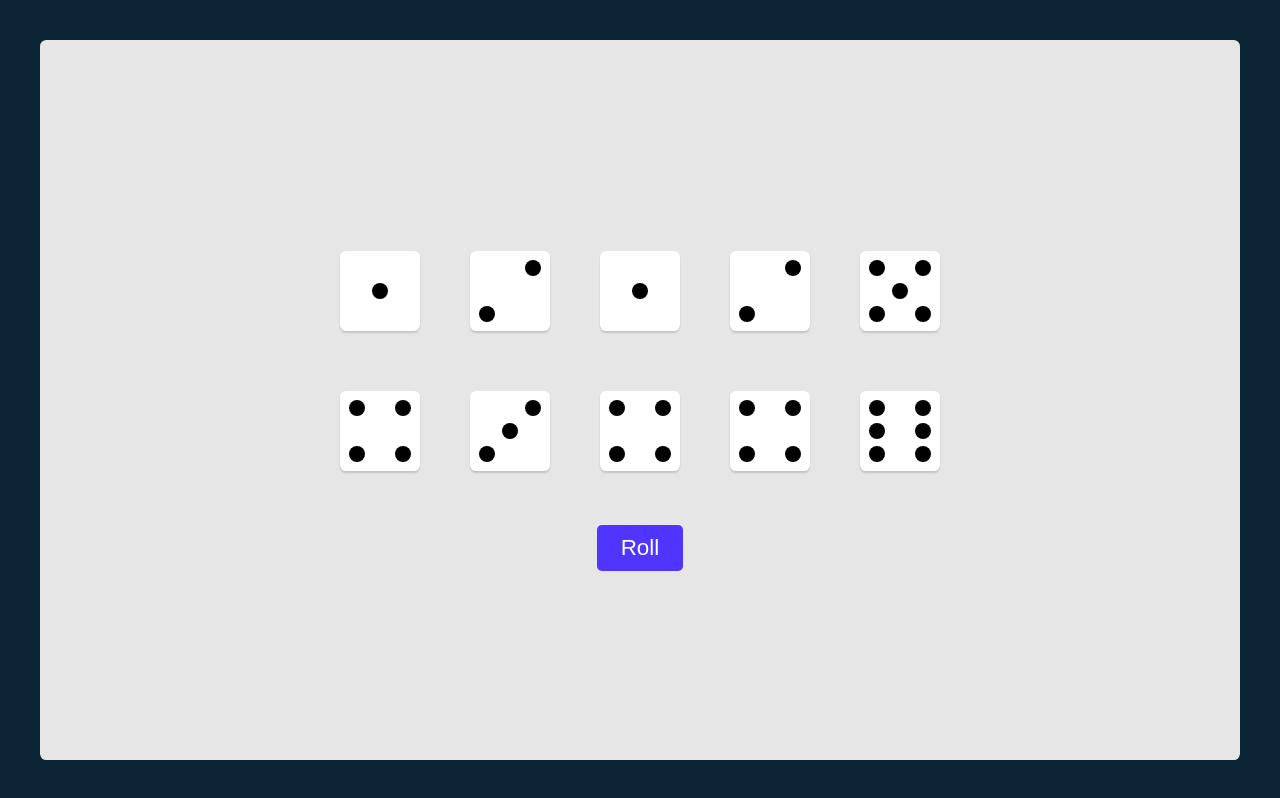
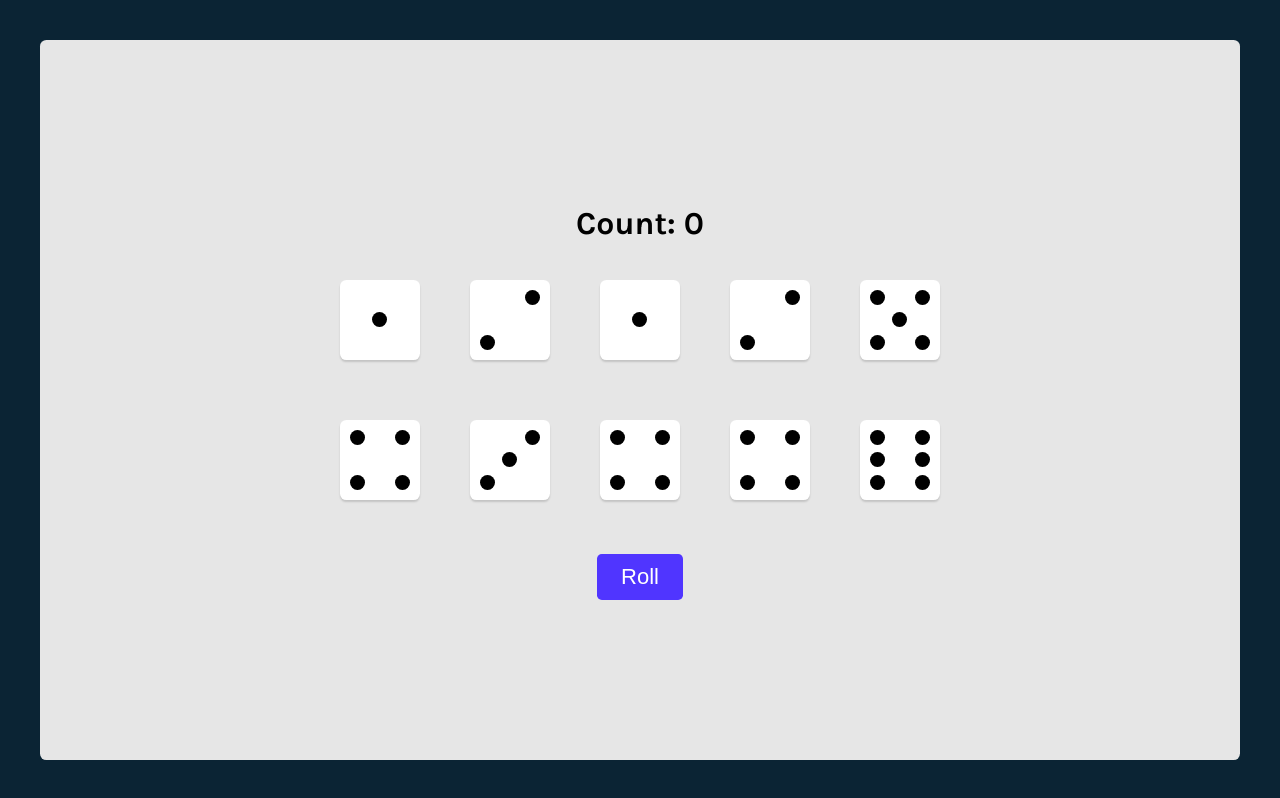
Before and after one commit to minhvyha/Tenzies, a React (Vite) app: page / in a window 1280 px wide. Built offline with nearby package versions, Linux system fonts and the light colour scheme.

Commit message:
update count

```diff
--- a/src/App.jsx
+++ b/src/App.jsx
@@ -7,8 +7,10 @@ function App() {
   const [dices, setDices] = React.useState(allNewDice())
   const [tenzies, setTenzies] = React.useState(false)
   const [roll, setRoll] = React.useState(0)
+  const [start, setStart] = React.useState(false)
 
   React.useEffect(() => {
+    setStart(true)
     let value = dices[0].value
     let isHeld = dices.every(dice => dice.isHeld)
     let sameValue = dices.every(dice => dice.value === value)
@@ -29,6 +31,9 @@ function App() {
   }
 
   function holdDice(id){
+    if (tenzies){
+      return
+    }
     setDices(dices => dices.map(dice =>{
       return dice.id === id ? {...dice, isHeld: !dice.isHeld} : dice
     }))
@@ -61,6 +66,10 @@ function App() {
     <main>
 
       {tenzies && <Confetti />}
+      {!start && <h1 className="title">Tenzies</h1>}
+      {!start && <p className="instructions">Roll until all dice are the same.
+            Click each die to freeze it at its current value between rolls.</p>}
+      {start && <h1 className='count-roll'>Count: {roll}</h1>}
       <div className='dice-container'>
         {diceElements}
       </div>
--- a/src/index.css
+++ b/src/index.css
@@ -14,6 +14,7 @@
   height: 100vh;
   font-family: 'Karla';
   font-weight: 700;
+  color: black;
 }
 
 /*=============== MAIN CONTAINER ===============*/
@@ -40,23 +41,33 @@ main{
 .roll-button{
   background-color: #5035FF;
   color: white;
-  font-size: 1.4rem;
-  padding: 10px 20px;
+  font-size: 1.2rem;
+  padding: 8px 20px;
   border: none;
   border-radius: .3rem;
   margin-bottom: .5rem;
 }
-
+.title{
+  margin-top: .6rem;
+  font-size: 1.6rem;
+}
+.instructions{
+  font-size: .7rem;
+  margin: 0 10px;
+}
+.count-roll{
+  margin-top: .8rem;
+}
 /*=============== DIE ===============*/
 
 .dice{
   display: grid;
   grid-template-columns: repeat(3, 1fr);
   grid-template-rows: repeat(3, 1fr);
-  width: 80px;
-  height: 80px;
+  width: 65px;
+  height: 65px;
   background-color: #FFFFFF;
-  margin: 15px;
+  margin: 10px;
   box-shadow: 0px 2px 2px rgba(0, 0, 0, 0.15);
   font-size: 2rem;
   border-radius: 8%;
@@ -72,8 +83,8 @@ main{
 .dot{
   background-color: black;
   border-radius: 50%;
-  width: 16px;
-  height: 16px;
+  width: 12px;
+  height: 12px;
   place-self: center;
 }
 .top{
@@ -104,9 +115,24 @@ main{
   }
   .dice{
     margin: 5px;
+    width: 80px;
+    height: 80px;
+  }
+  .dot{
+    width: 15px;
+    height: 15px;
   }
   .roll-button{
     padding: 10px 24px;
+    font-size: 22px;
+  }
+  .instructions{
+    font-size: 1rem;
+    margin: 0 1rem;
+  }
+  .title{
+    font-size: 2rem;
+    margin-bottom: .4rem;
   }
 
 }
@@ -117,4 +143,10 @@ main{
   main{
     border-radius: .4rem;
   }
+  .instructions{
+    font-size: 1.2rem;
+  }
+  .title{
+    font-size: 2.2rem;
+  }
 }
```
